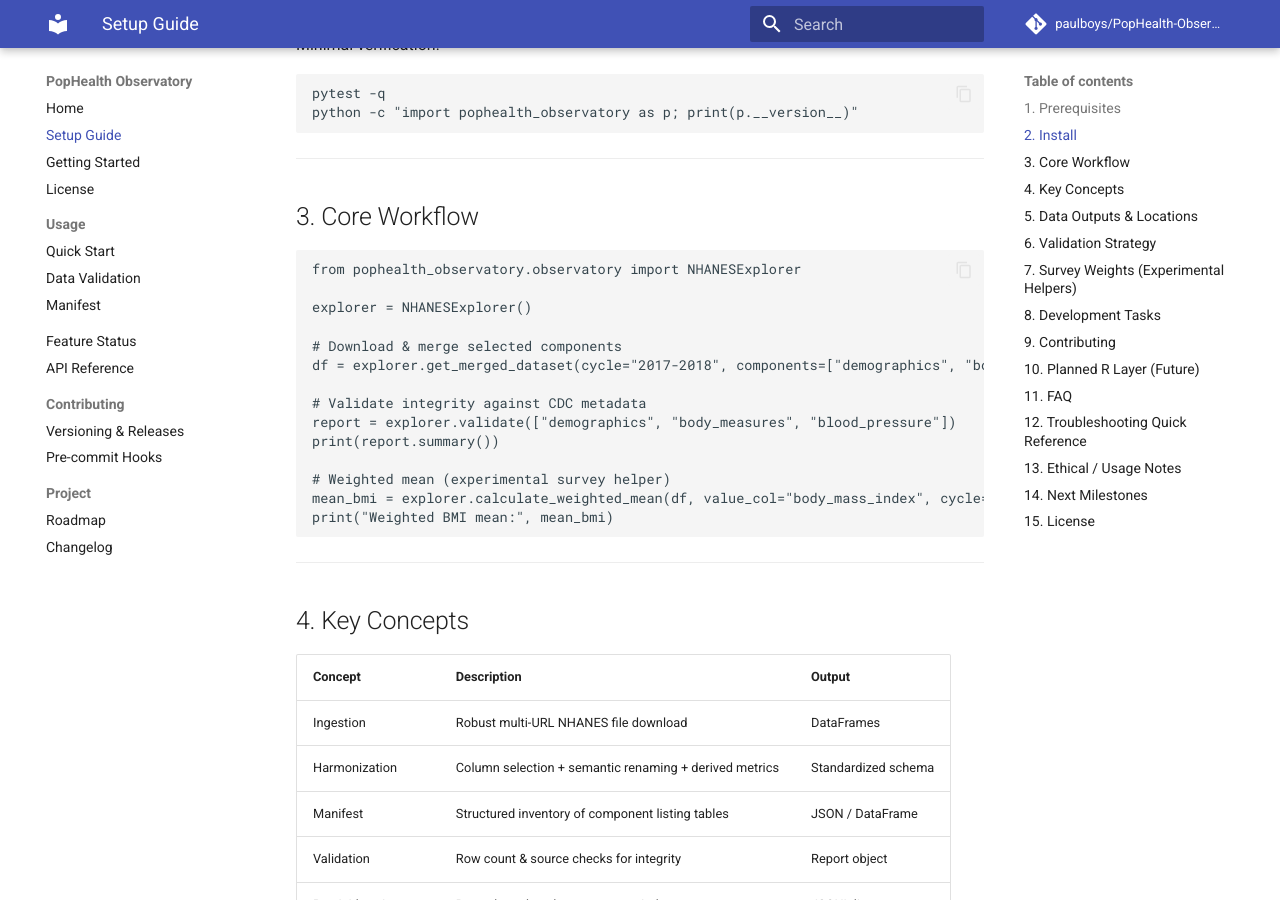
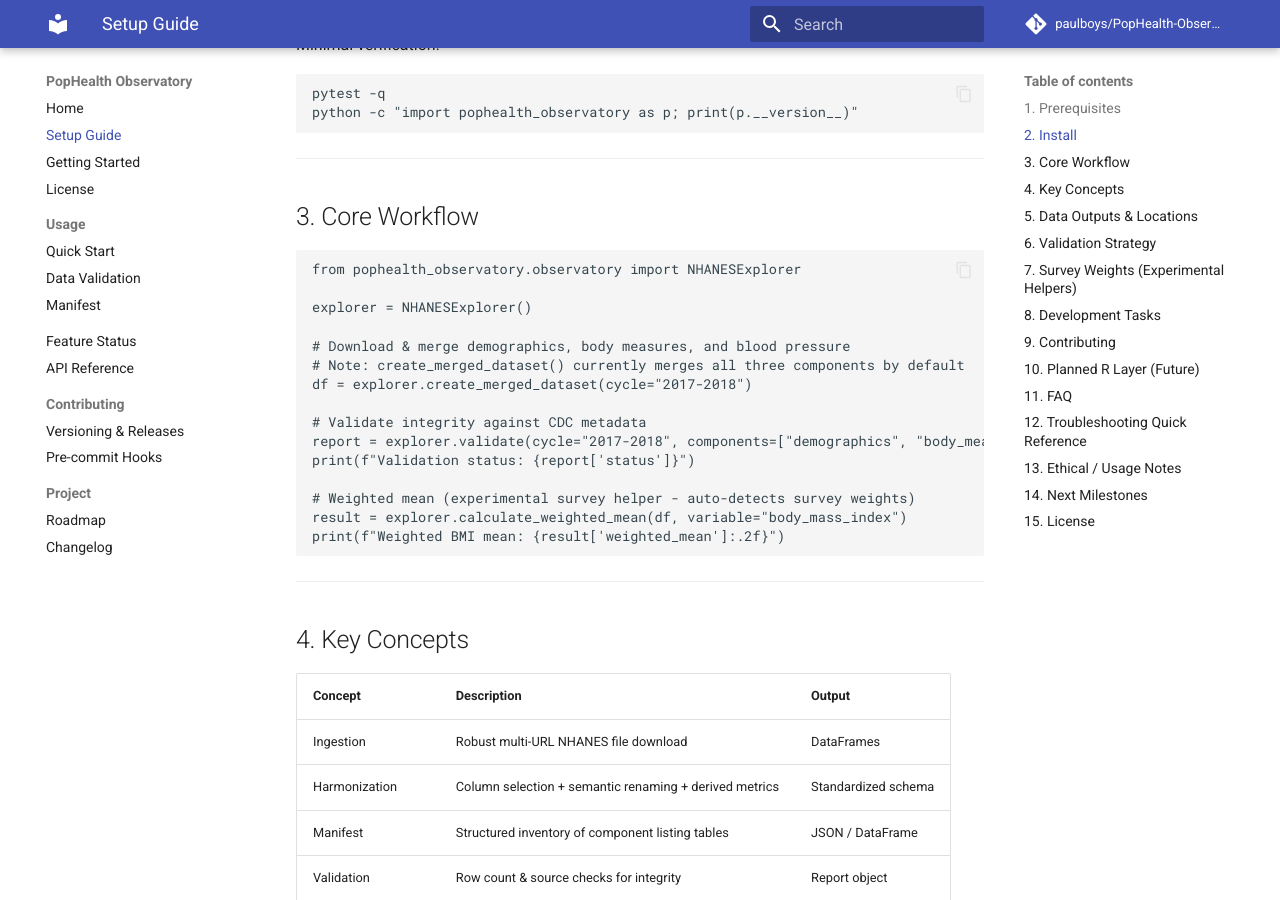
Before and after one commit to paulboys/PopHealth-Observatory, an MkDocs documentation site: the page built from docs/setup-guide.md, in a window 1280 px wide and 900 px high, scrolled down 943 px. Built offline with MkDocs 1.6.1 and Material for MkDocs 9.7.7, drawn with Linux system fonts in a browser that asks for light colours; comment, search, counter and statistics services are not loaded; some of the changed text lies outside the part shown.

Commit message:
fix: correct API signatures in SETUP_GUIDE.md
- Fixed calculate_weighted_mean signature (no cycle parameter, returns dict)
- Corrected parameter names (value_col -> variable)
- Added proper return value handling (dict with keys, not scalar)
- Updated API reference section with accurate signatures
- All examples now validated end-to-end with test script

````diff
--- a/docs/setup-guide.md
+++ b/docs/setup-guide.md
@@ -42,16 +42,17 @@ from pophealth_observatory.observatory import NHANESExplorer
 
 explorer = NHANESExplorer()
 
-# Download & merge selected components
-df = explorer.get_merged_dataset(cycle="2017-2018", components=["demographics", "body_measures", "blood_pressure"])
+# Download & merge demographics, body measures, and blood pressure
+# Note: create_merged_dataset() currently merges all three components by default
+df = explorer.create_merged_dataset(cycle="2017-2018")
 
 # Validate integrity against CDC metadata
-report = explorer.validate(["demographics", "body_measures", "blood_pressure"])
-print(report.summary())
+report = explorer.validate(cycle="2017-2018", components=["demographics", "body_measures", "blood_pressure"])
+print(f"Validation status: {report['status']}")
 
-# Weighted mean (experimental survey helper)
-mean_bmi = explorer.calculate_weighted_mean(df, value_col="body_mass_index", cycle="2017-2018")
-print("Weighted BMI mean:", mean_bmi)
+# Weighted mean (experimental survey helper - auto-detects survey weights)
+result = explorer.calculate_weighted_mean(df, variable="body_mass_index")
+print(f"Weighted BMI mean: {result['weighted_mean']:.2f}")
 ```
 
 ---
@@ -92,8 +93,10 @@ Edge cases handled: missing downloads → empty DataFrame; mismatch in participa
 Functions:
 ```python
 explorer.get_survey_weight(cycle: str, component: str) -> str
-explorer.calculate_weighted_mean(df, value_col: str, cycle: str) -> float
+explorer.calculate_weighted_mean(data: pd.DataFrame, variable: str, weight_var: str = None, min_weight: float = 0) -> dict
 ```
+
+The `calculate_weighted_mean` function auto-detects survey weights (exam_weight, interview_weight, or dietary_day1_weight) if not specified. Returns a dictionary with `weighted_mean`, `unweighted_mean`, `n_obs`, and `sum_weights`.
 
 Currently covers standard 2-year weights. Planned: variance estimation & multi-cycle normalized weighting.
 
````
Also changed, not shown: other parts of docs/setup-guide.md (+1 -1 lines), SETUP_GUIDE.md (+11 -8 lines).
